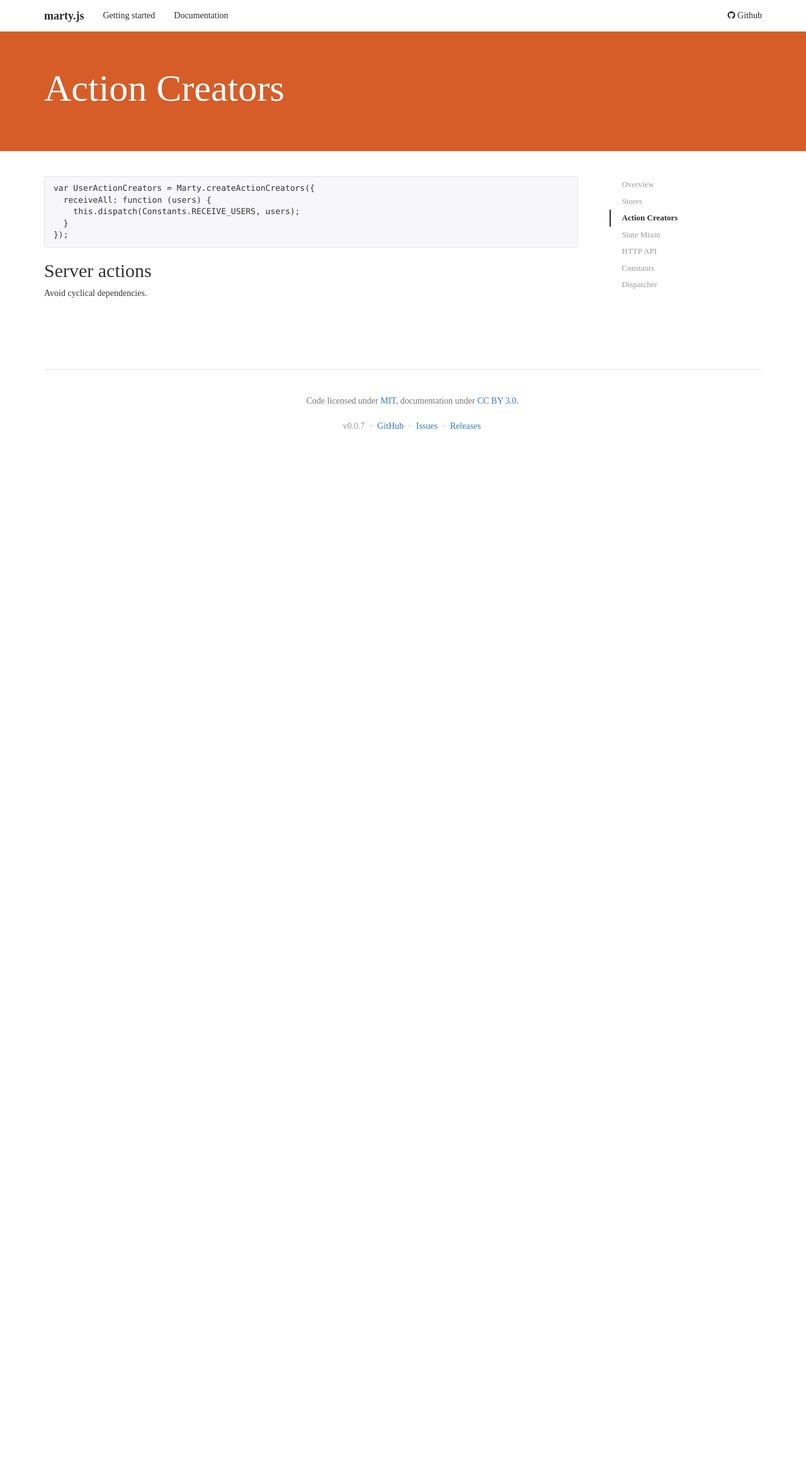
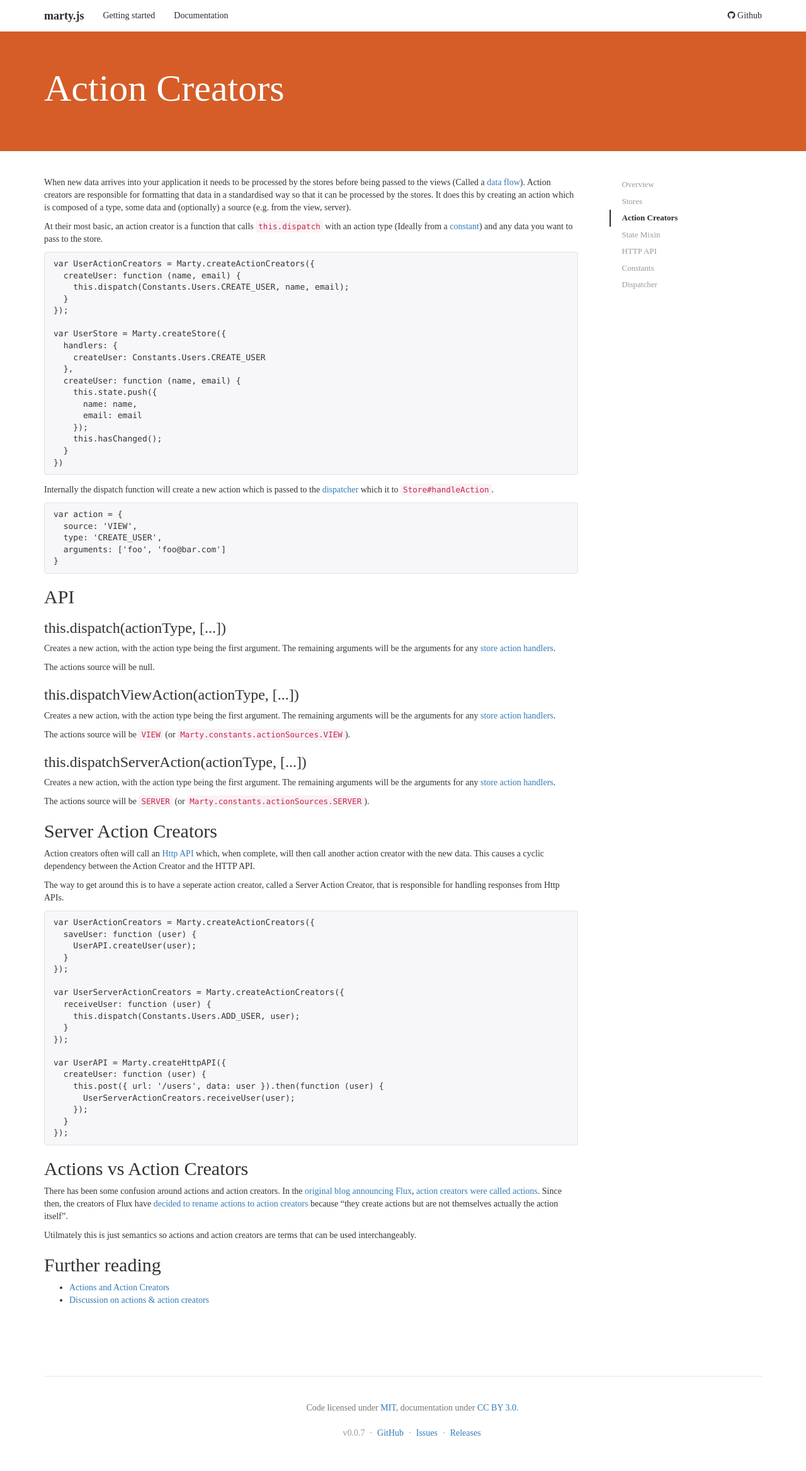
Before and after one commit to alsuper114/marty, a Jekyll site: the page built from docs/docs/actionCreators.md, in a window 1280 px wide. Shown: the whole page at 63% size. Built offline with Jekyll 4.4.1, drawn with Linux system fonts in a browser that asks for light colours; nearby versions of some CDN libraries; Markdown is read by kramdown in place of the engine named in the settings; before the commit the page ends 900 px from its top, so only the background shows below that.

Commit message:
Added action creator docs

```diff
--- a/docs/css/docs.css
+++ b/docs/css/docs.css
@@ -598,6 +598,10 @@ body {
 }
 .bs-docs-section:last-child {
   margin-bottom: 0;
+}
+
+.bs-docs-section h3 {
+
 }
 
 h1[id] {
--- a/docs/docs/actionCreators.md
+++ b/docs/docs/actionCreators.md
@@ -7,14 +7,98 @@ header_colour: D65D28
 order: 3
 ---
 
+
+When new data arrives into your application it needs to be processed by the stores before being passed to the views (Called a [data flow](/docs/#data-flow)). Action creators are responsible for formatting that data in a standardised way so that it can be processed by the stores. It does this by creating an action which is composed of a type, some data and (optionally) a source (e.g. from the view, server).
+
+At their most basic, an action creator is a function that calls [<code>this.dispatch</code>](#dispatch) with an action type (Ideally from a [constant](/docs/constants.html)) and any data you want to pass to the store.
+
 {% highlight js %}
 var UserActionCreators = Marty.createActionCreators({
-  receiveAll: function (users) {
-    this.dispatch(Constants.RECEIVE_USERS, users);
+  createUser: function (name, email) {
+    this.dispatch(Constants.Users.CREATE_USER, name, email);
+  }
+});
+
+var UserStore = Marty.createStore({
+  handlers: {
+    createUser: Constants.Users.CREATE_USER
+  },
+  createUser: function (name, email) {
+    this.state.push({
+      name: name,
+      email: email
+    });
+    this.hasChanged();
+  }
+})
+{% endhighlight %}
+
+Internally the dispatch function will create a new action which is passed to the [dispatcher](/docs/dispatcher.html) which it to [<code>Store#handleAction</code>](/docs/stores.html#handAction).
+
+{% highlight js %}
+var action = {
+  source: 'VIEW',
+  type: 'CREATE_USER',
+  arguments: ['foo', 'foo@bar.com']
+}
+{% endhighlight %}
+
+<h2 id="api">API</h2>
+
+<h3 id="dispatch">this.dispatch(actionType, [...])</h3>
+
+Creates a new action, with the action type being the first argument. The remaining arguments will be the arguments for any [store action handlers](/docs/stores.html#handleAction).
+
+The actions source will be null.
+
+<h3 id="dispatchViewAction">this.dispatchViewAction(actionType, [...])</h3>
+
+Creates a new action, with the action type being the first argument. The remaining arguments will be the arguments for any [store action handlers](/docs/stores.html#handleAction).
+
+The actions source will be <code>VIEW</code> (or <code>Marty.constants.actionSources.VIEW</code>).
+
+<h3 id="dispatchServerAction">this.dispatchServerAction(actionType, [...])</h3>
+
+Creates a new action, with the action type being the first argument. The remaining arguments will be the arguments for any [store action handlers](/docs/stores.html#handleAction).
+
+The actions source will be <code>SERVER</code> (or <code>Marty.constants.actionSources.SERVER</code>).
+
+<h2 id="server-action-creators">Server Action Creators</h2>
+
+Action creators often will call an [Http API](/docs/httpApi.html) which, when complete, will then call another action creator with the new data. This causes a cyclic dependency between the Action Creator and the HTTP API.
+
+The way to get around this is to have a seperate action creator, called a Server Action Creator, that is responsible for handling responses from Http APIs.
+
+{% highlight js %}
+var UserActionCreators = Marty.createActionCreators({
+  saveUser: function (user) {
+    UserAPI.createUser(user);
+  }
+});
+
+var UserServerActionCreators = Marty.createActionCreators({
+  receiveUser: function (user) {
+    this.dispatch(Constants.Users.ADD_USER, user);
+  }
+});
+
+var UserAPI = Marty.createHttpAPI({
+  createUser: function (user) {
+    this.post({ url: '/users', data: user }).then(function (user) {
+      UserServerActionCreators.receiveUser(user);
+    });
   }
 });
 {% endhighlight %}
 
-##Server actions
 
-Avoid cyclical dependencies.
+<h2 id="actions-vs-action-creators">Actions vs Action Creators</h2>
+
+There has been some confusion around actions and action creators. In the [original blog announcing Flux](http://facebook.github.io/flux/docs/overview.html), [action creators were called actions](http://facebook.github.io/flux/docs/overview.html#actions). Since then, the creators of Flux have [decided to rename actions to action creators](https://groups.google.com/d/msg/reactjs/jBPHH4Q-8Sc/zwObiX9UT2EJ) because "they create actions but are not themselves actually the action itself".
+
+Utilmately this is just semantics so actions and action creators are terms that can be used interchangeably.
+
+<h2 id="further-reading">Further reading</h2>
+
+* [Actions and Action Creators](http://facebook.github.io/react/blog/2014/07/30/flux-actions-and-the-dispatcher.html#actions-and-actioncreators)
+* [Discussion on actions & action creators](https://groups.google.com/forum/#!topic/reactjs/jBPHH4Q-8Sc)
--- a/index.js
+++ b/index.js
@@ -1,8 +1,10 @@
 var create = require('./lib/create');
 var _ = require('./lib/utils/tinydash');
 var Dispatcher = require('./lib/dispatcher');
+var constants = require('./lib/internalConstants');
 
 var Marty = _.extend({
+  constants: constants,
   dispatcher: new Dispatcher()
 }, create);
 
--- /dev/null
+++ b/lib/internalConstants.js
@@ -0,0 +1,5 @@
+var constants = require('./constants');
+
+module.exports = constants({
+  actionSources: ['VIEW', 'SERVER']
+});
--- a/package.json
+++ b/package.json
@@ -66,6 +66,6 @@
   "dependencies": {
     "flux": "^2.0.1",
     "superagent": "^0.20.0",
-    "lodash-node": "^2.4.1",
+    "lodash-node": "^2.4.1"
   }
 }
```
Also changed, not shown: docs/docs/constants.md (+4 -6 lines), docs/docs/index.md (+1 -1 lines), lib/actionCreators.js (+24 -5 lines), lib/store.js (+5 -5 lines), test/actionCreatorsTest.js (+12 -1 lines), test/storeTest.js (+10 -10 lines).
